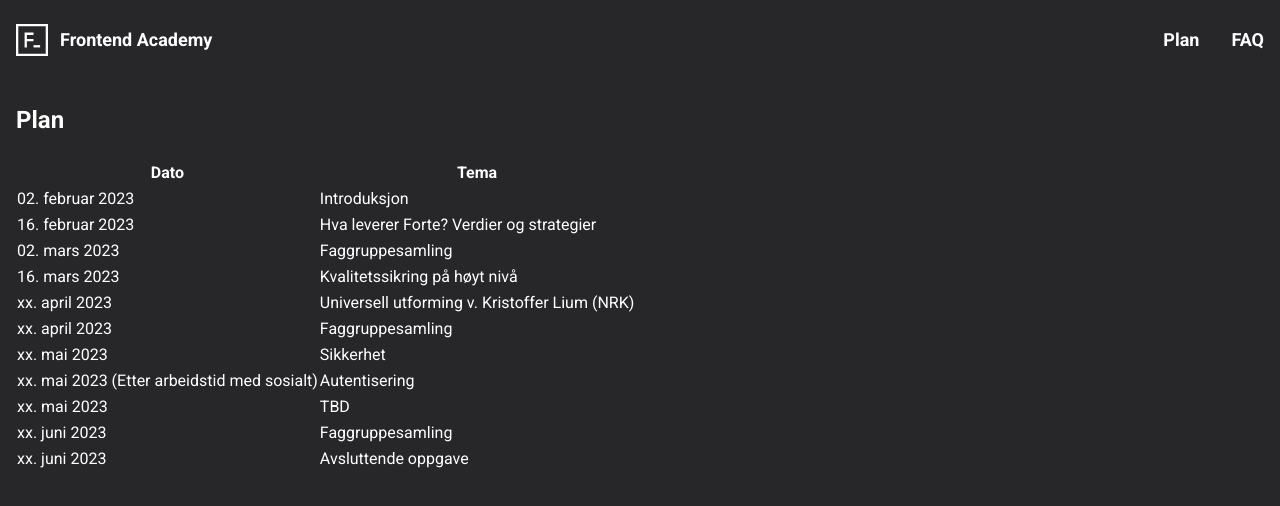
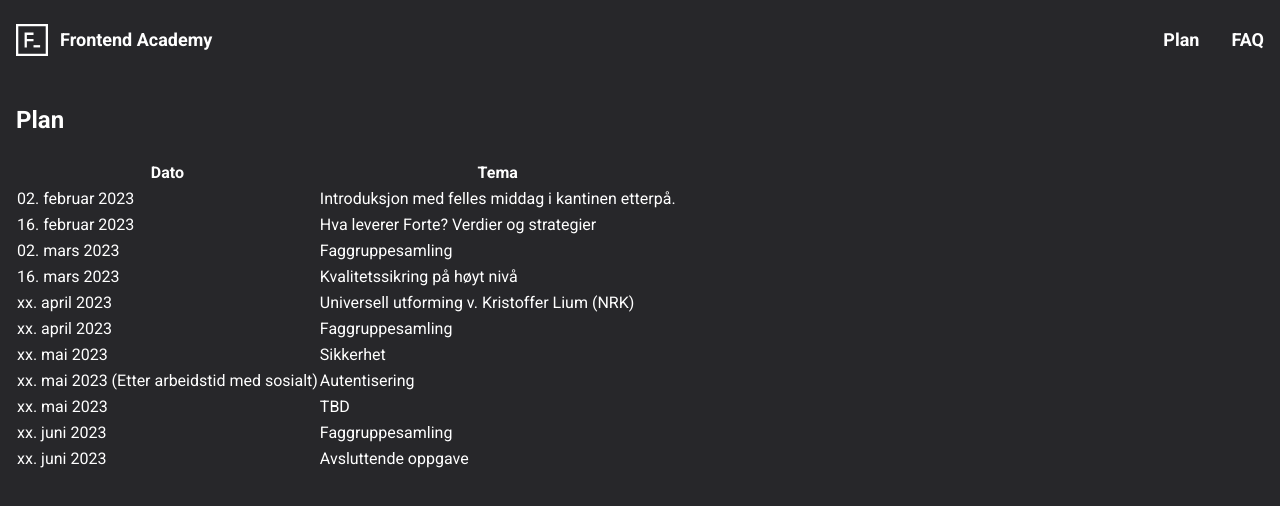
Before and after one commit to fortedigital/frontend-academy, a Next.js app: page /plan in a window 1280 px wide. Shown: the top 506 px of the page. Built offline with nearby package versions, Linux system fonts and the light colour scheme.

Commit message:
Update info in plan

```diff
--- a/pages/plan.tsx
+++ b/pages/plan.tsx
@@ -2,7 +2,7 @@ export default function Plan() {
   const planData = [
     {
       date: "02. februar 2023",
-      topic: "Introduksjon",
+      topic: "Introduksjon med felles middag i kantinen etterpå.",
     },
     {
       date: "16. februar 2023",
```
